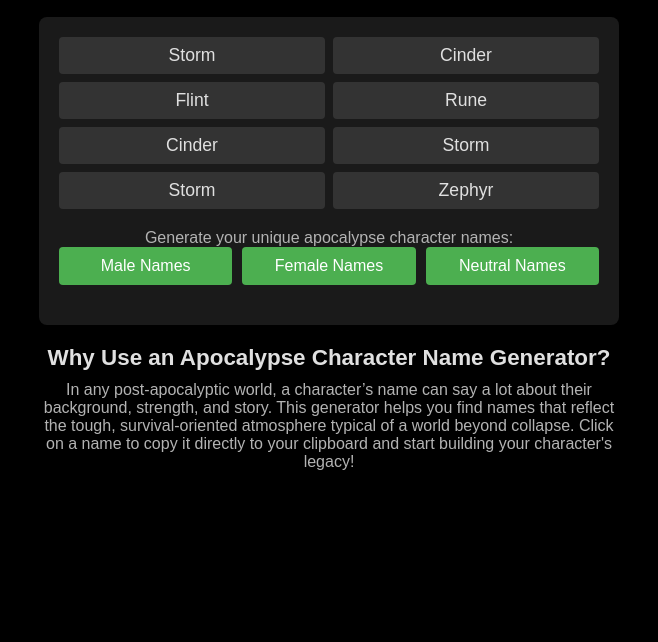
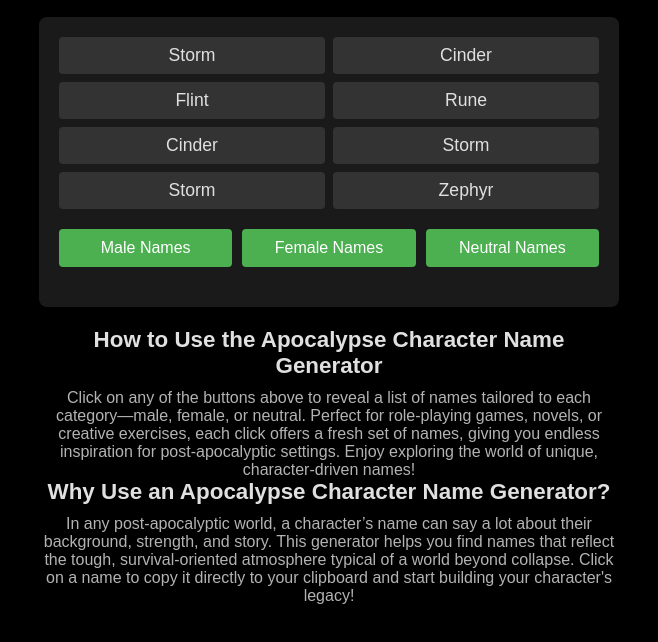
Before and after one commit to apkmanager2020/Apocalypse-Character-Name-Generator, a plain HTML site: page index.html in a window 1280 px wide. Shown: the part 162-804 px from the top of the page, without its empty margins (311-969 px from the left). Drawn offline with Linux system fonts and the light colour scheme.

Commit message:
index.html

```diff
--- a/index.html
+++ b/index.html
@@ -21,7 +21,7 @@
         <div class="container">
             <div id="nameList" class="name-list"></div>
 
-            <p>Generate your unique apocalypse character names:</p>
+
             <div class="button-container">
                 <button onclick="generateNames('male')">Male Names</button>
                 <button onclick="generateNames('female')">Female Names</button>
@@ -30,6 +30,8 @@
         </div>
 
         <section class="extra-content">
+            <h2>How to Use the Apocalypse Character Name Generator</h2>
+            <p>Click on any of the buttons above to reveal a list of names tailored to each category—male, female, or neutral. Perfect for role-playing games, novels, or creative exercises, each click offers a fresh set of names, giving you endless inspiration for post-apocalyptic settings. Enjoy exploring the world of unique, character-driven names!</p>
             <h2>Why Use an Apocalypse Character Name Generator?</h2>
             <p>In any post-apocalyptic world, a character’s name can say a lot about their background, strength, and story. This generator helps you find names that reflect the tough, survival-oriented atmosphere typical of a world beyond collapse. Click on a name to copy it directly to your clipboard and start building your character's legacy!</p>
         </section>
```
